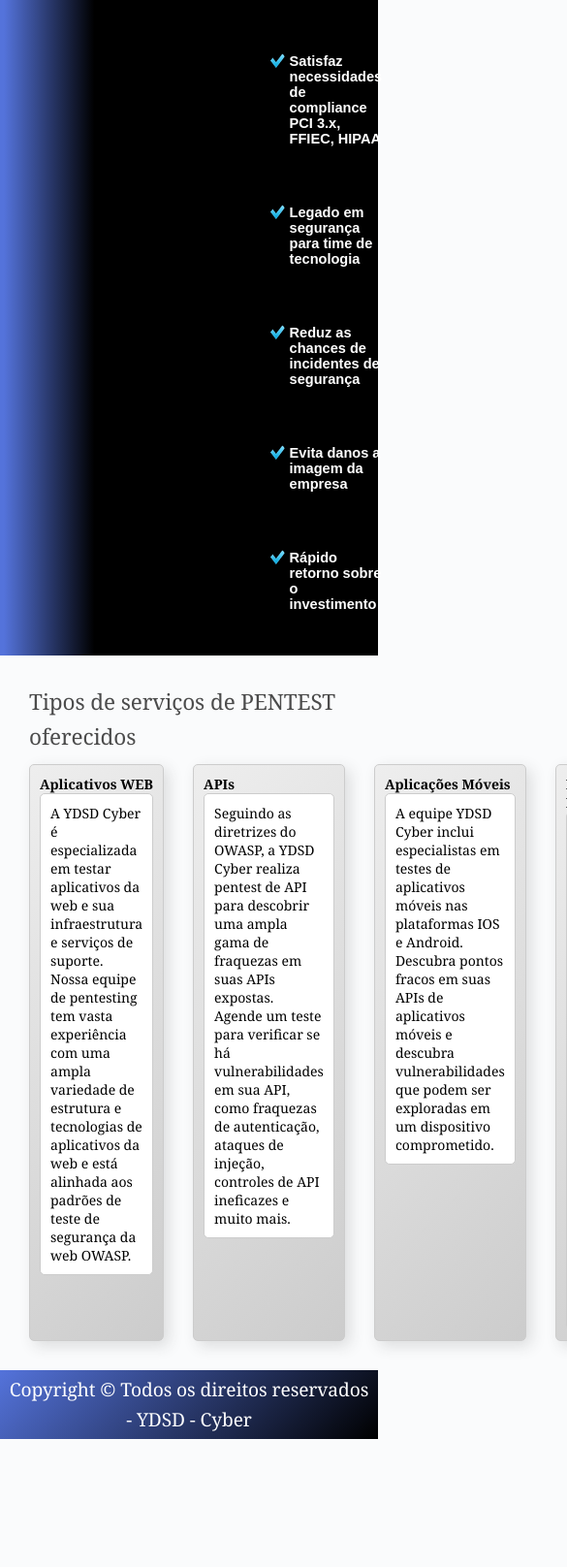
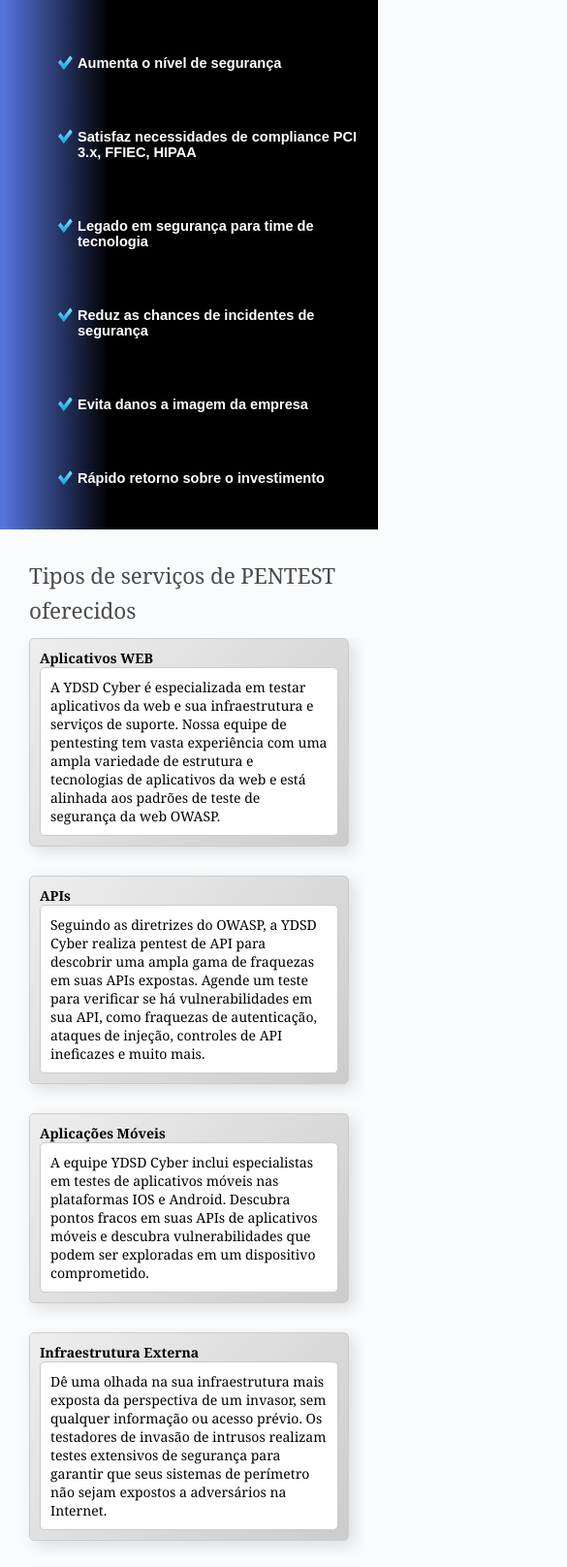
Before and after one commit to atprototipos/cyberstartup, a plain HTML site: page index.html in a window 390 px wide. Shown: the part 365-1981 px from the top of the page at 97% size, 585 px wide, since content can reach past the window. Before the commit the page ends 1849 px from the top, so only its background shows below. Drawn offline with Linux system fonts and the light colour scheme.

Commit message:
Update style.css

```diff
--- a/style.css
+++ b/style.css
@@ -1,11 +1,16 @@
-body, p, h1, ul, li, blockquote {
+html, body, p, h1, ul, li, blockquote {
     padding: 0px;
     margin: 0px;
+}
+
+html {
+    width: 100%;
 }
 
 body {
     font-family: 'Vollkorn', Georgia, serif;
     background: #fafbfc;
+    width: 100%;
 }
 
 li {
@@ -33,6 +38,8 @@
 
 .estrutura {
     display: grid;
+    width: 100%;
+    overflow: auto;
     grid-template-columns: minmax(160px, 1fr) 3fr 300px;
     grid-template-areas:
         "header header header"
@@ -80,6 +87,8 @@
     display: grid;
     grid-template-columns: 1fr auto;
     align-items: center;
+    width: 100%;
+    overflow: auto;
 }
 
 .header p {
@@ -151,6 +160,8 @@
     font-size: 1.175em;
     color: white;
     border: 0px solid #cccccc;
+    width: 100%;
+    overflow: auto;
 }
 
 .beneficios:hover {
@@ -167,6 +178,13 @@
     border: 0px solid #cccccc;
     font-size: 0.975em;
     font-family: Arial, Helvetica, sans-serif;
+}
+
+@media (max-width: 900px) {
+    .beneficios {
+        grid-template-columns: 1fr;
+        grid-gap: 30px;
+    }
 }
 
 .flex {
@@ -227,7 +245,15 @@
     font-size: 0.875em;
     grid-gap: 30px;
     border: 0px solid #cccccc;
+    /* width: 80%; */
+    overflow: auto;
+}
 
+@media (max-width: 900px) {
+    .servicos {
+        grid-template-columns: 1fr;
+
+    }
 }
 
 .servicos > div {
@@ -265,10 +291,9 @@
     grid-gap: 30px;
     border: 0px solid #cccccc;
     margin-bottom: 120px;
-    width: 700px;
     margin-left: auto;
     margin-right: auto;
-
+    overflow: auto;
 }
 
 .contato > div {
@@ -288,6 +313,15 @@
     background: #fafbfc;
     display: grid;
     grid-template-columns: 1fr 1fr;
+    grid-gap: 30px;
+    align-items: center;
+}
+
+@media (max-width: 900px) {
+    .contato > div .formulario {
+        grid-template-columns: 1fr;
+
+    }
 }
 
 .formulario p {
@@ -307,7 +341,9 @@
 
 .footer {
     grid-area: footer;
-     background: linear-gradient(135deg, #5473db, #000000);
+    background: linear-gradient(135deg, #5473db, #000000);
+    width: 100%;
+    overflow: auto;
 }
 
 .footer p {
```
